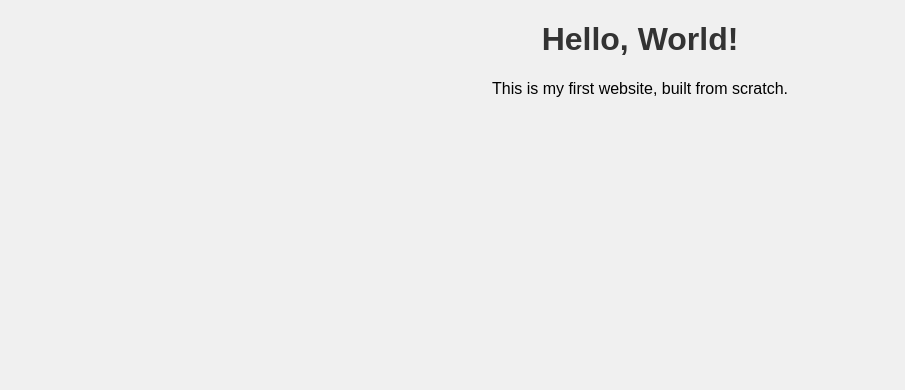
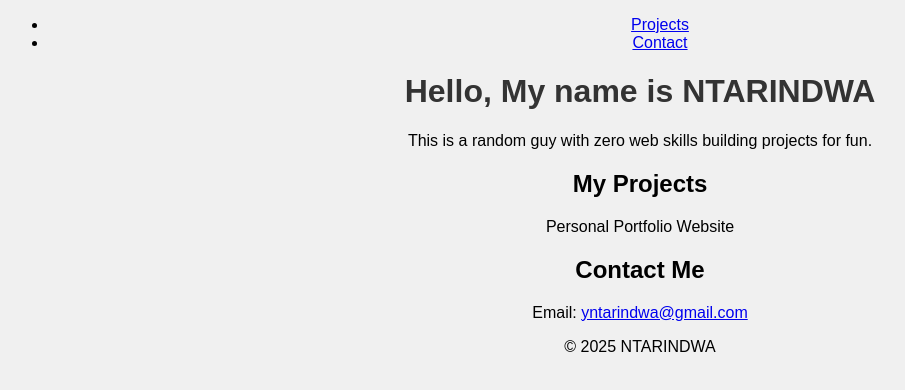
Before and after one commit to ntarindwa23/my-website, a plain HTML site: page index.html in a window 1280 px wide. Shown: the whole page, without its empty margins (0-905 px from the left). Drawn offline with Linux system fonts and the light colour scheme.

Commit message:
Update index.html

```diff
--- a/index.html
+++ b/index.html
@@ -1,13 +1,40 @@
 <!DOCTYPE html>
-<html lang="en">
+<html>
 <head>
   <meta charset="UTF-8" />
   <meta name="viewport" content="width=device-width, initial-scale=1.0" />
-  <title>My First Website</title>
+  <title>My Portfolio</title>
   <link rel="stylesheet" href="style.css" />
 </head>
 <body>
-  <h1>Hello, World!</h1>
-  <p>This is my first website, built from scratch.</p>
+
+<nav>
+  <ul class="nav-links">
+    <li><a href="#projects">Projects</a></li>
+    <li><a href="#contact">Contact</a></li>
+  </ul>
+</nav>
+
+<header>
+  <h1>Hello, My name is NTARINDWA</h1>
+  <p>This is a random guy with zero web skills building projects for fun.</p>
+</header>
+
+<main>
+  <section id="projects">
+    <h2>My Projects</h2>
+    <p>Personal Portfolio Website</p>
+  </section>
+
+  <section id="contact">
+    <h2>Contact Me</h2>
+    <p>Email: <a href="mailto:yntarindwa@gmail.com">yntarindwa@gmail.com</a></p>
+  </section>
+</main>
+
+<footer>
+  <p>© 2025 NTARINDWA</p>
+</footer>
+
 </body>
 </html>
```
